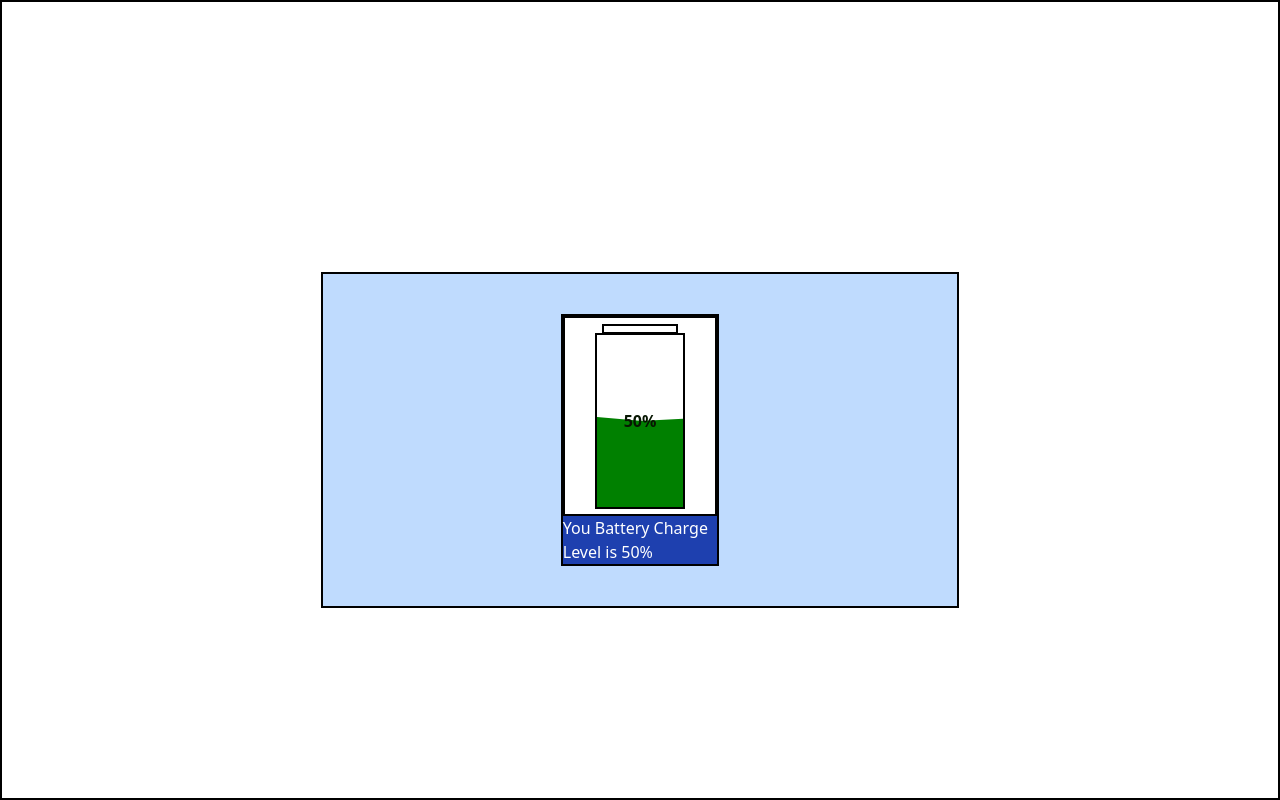
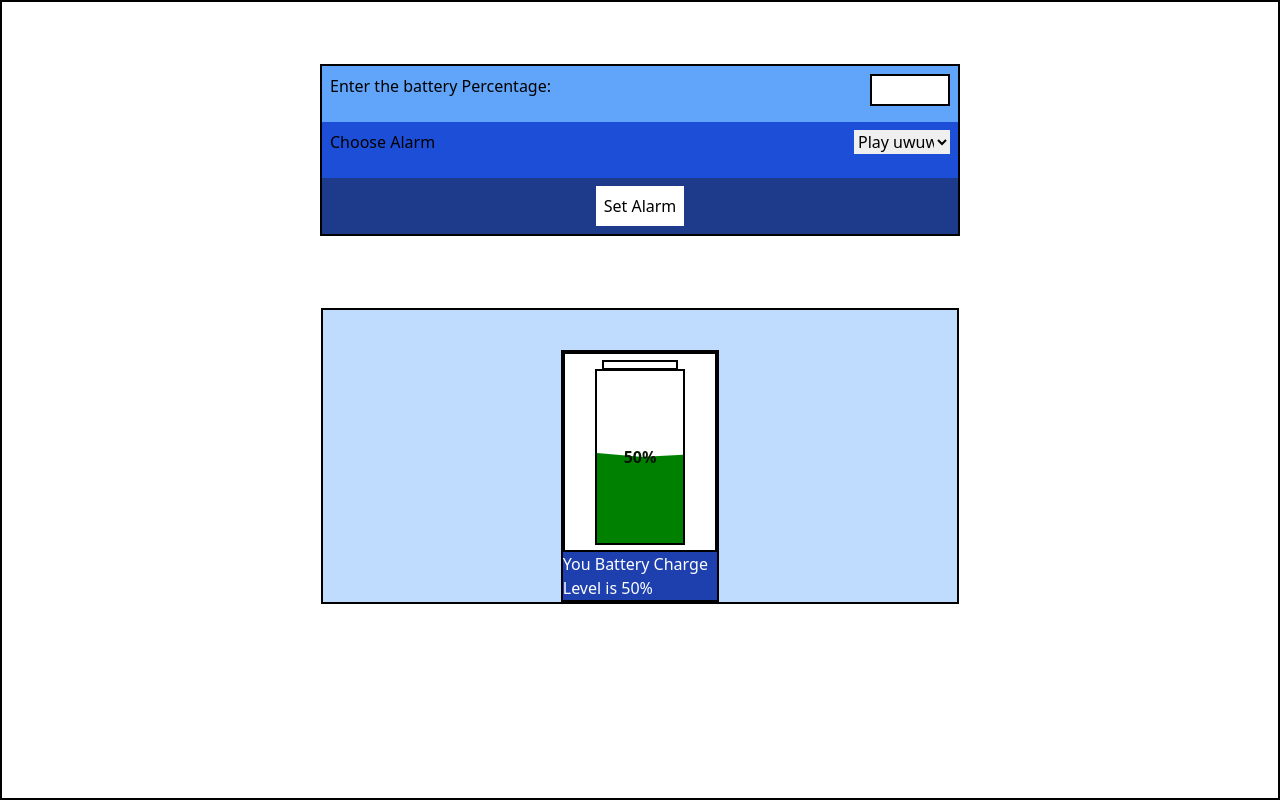
Before and after one commit to ShreeramNew/Battery-Status, a React (Create React App) app: page / in a window 1280 px wide. Built offline with nearby package versions, Linux system fonts and the light colour scheme.

Commit message:
updated set alarm enviornment

```diff
--- a/src/App.js
+++ b/src/App.js
@@ -6,7 +6,7 @@ function App() {
   return (
     <>
       <Home/>
-      {/* <Alarm/> */}
+      <Alarm/>
       <ShowSavedAlarm/>
     </>
   );
--- a/src/components/Alarm.js
+++ b/src/components/Alarm.js
@@ -18,8 +18,15 @@ export default function Alarm() {
       alarm.play();
    };
 
+   let check = () => {
+      let selectedAudio=document.getElementById('alarm_audio')
+      let currentMusic=new Audio(selectedAudio.value);
+      currentMusic.play();
+
+   };
+
    return (
-      <div className="absolute z-30 top-16 left-1/4 w-2/4  border-black border-2 flex">
+      <div className="absolute z-30 top-16 left-1/4 w-2/4 border-black border-2 flex">
          <div className="w-full">
             <div className=" flex h-14 bg-blue-400 p-2 w-full relative">
                <label htmlFor="percentage">Enter the battery Percentage:</label>
@@ -31,19 +38,27 @@ export default function Alarm() {
                   className="border-black border-2 w-20 text-center h-8 absolute right-2"
                />
             </div>
-            <div className="flex p-2 w-full bg-blue-700 relative">
-                <label htmlFor="">Choose Alarm</label>
-                <select className=" mx-auto  w-20 absolute right-2">
-                    <option value="">Audio1</option>
-                    <option value="">Audio1</option>
-                    <option value="">Audio1</option>
-                    <option value="">Audio1</option>
-                </select>
+            <div className="flex p-2 w-full bg-blue-700 h-14 relative">
+               <label htmlFor="">Choose Alarm</label>
+               <button><input className=" invisible" type="file" name="" id="" /> </button>
+               <select
+                  id="alarm_audio"
+                  className=" mx-auto w-24 text-center absolute right-2 outline-none" onChange={check}
+               >
+                  <option className=" w-24" value="audio1">
+                     <div>
+                        <button>Play</button> <br />
+                        uwuwuwuwuuuwuwuwuyhhdhhdhhdhdhdhhdh
+                     </div>
+                  </option>
+                  <option value={audio}>Audio2</option>
+                  <option value="audio3">Audio3</option>
+                  <option value="audio4">Audio4</option>
+               </select>
             </div>
-            <div className="bg-blue-900 flex justify-center">
-                  <button className=" bg-white p-2">Set Alarm</button>
+            <div className="bg-blue-900 flex justify-center p-2">
+               <button className=" bg-white p-2">Set Alarm</button>
             </div>
-
          </div>
       </div>
    );
--- a/src/components/Home.js
+++ b/src/components/Home.js
@@ -1,8 +1,5 @@
 import React, { useEffect, useState } from "react";
-import charging from "../images/Battery.png";
-import notCharging from "../images/Unplug.png";
-import lowBattery from "../images/LowBattery.svg";
-import unknownStatus from "../images/Unknown.svg"
+
 import BatteryAnimation from "./BatteryAnimation/BatteryAnimation";
 export default function Home() {
    const [batteryStatus, setBatteryStatus] = useState(null);
@@ -37,8 +34,8 @@ export default function Home() {
    return (
       <>
          <div className="flex justify-center items-center h-screen border-black border-2">
-            <div className="flex mt-20 gap-x-10 flex-row justify-center align-middle bg-blue-200 text-white border-black border-2 w-1/2">
-               <div className="border-black border-2 m-10 bg-blue-800 w-1/4 min-h-1/4">
+            <div className="flex mt-28 gap-x-10 flex-row justify-center align-middle bg-blue-200 text-white border-black border-2 w-1/2">
+               <div className="border-black border-2 mt-10 bg-blue-800 w-1/4 min-h-1/4">
                   <BatteryAnimation charge={batteryLevel}/>
                   <h1>You Battery Charge Level is {parseInt(batteryLevel)}%</h1>
                </div>
--- a/src/components/ShowSavedAlarm.js
+++ b/src/components/ShowSavedAlarm.js
@@ -2,7 +2,26 @@ import React from "react";
 
 export default function ShowSavedAlarm() {
    return (
-      <div>
+      <div className=" border-black border-2 h-32 mt-10 overflow-y-scroll w-2/4  absolute top-16 left-1/4">
+         <h1>
+            Hello World <br /> Hello World <br />
+            Hello World <br />
+            Hello World <br />
+            Hello World <br />
+            Hello World <br />
+            Hello World <br />
+            Hello World <br />
+            Hello World <br />
+            Hello World <br />
+            Hello World <br />
+            Hello World <br />
+            Hello World <br />
+            Hello World <br />
+            Hello World <br />
+         </h1>
+         <div className=" w-8 h-8 rounded-full sticky bg-blue-950 overflow-hidden border-2 bottom-1 m-auto  border-black">
+            <h1 className=" text-center text-zinc-50 scale-150 m-0 pb-1">+</h1>
+         </div>
       </div>
    );
 }
```
